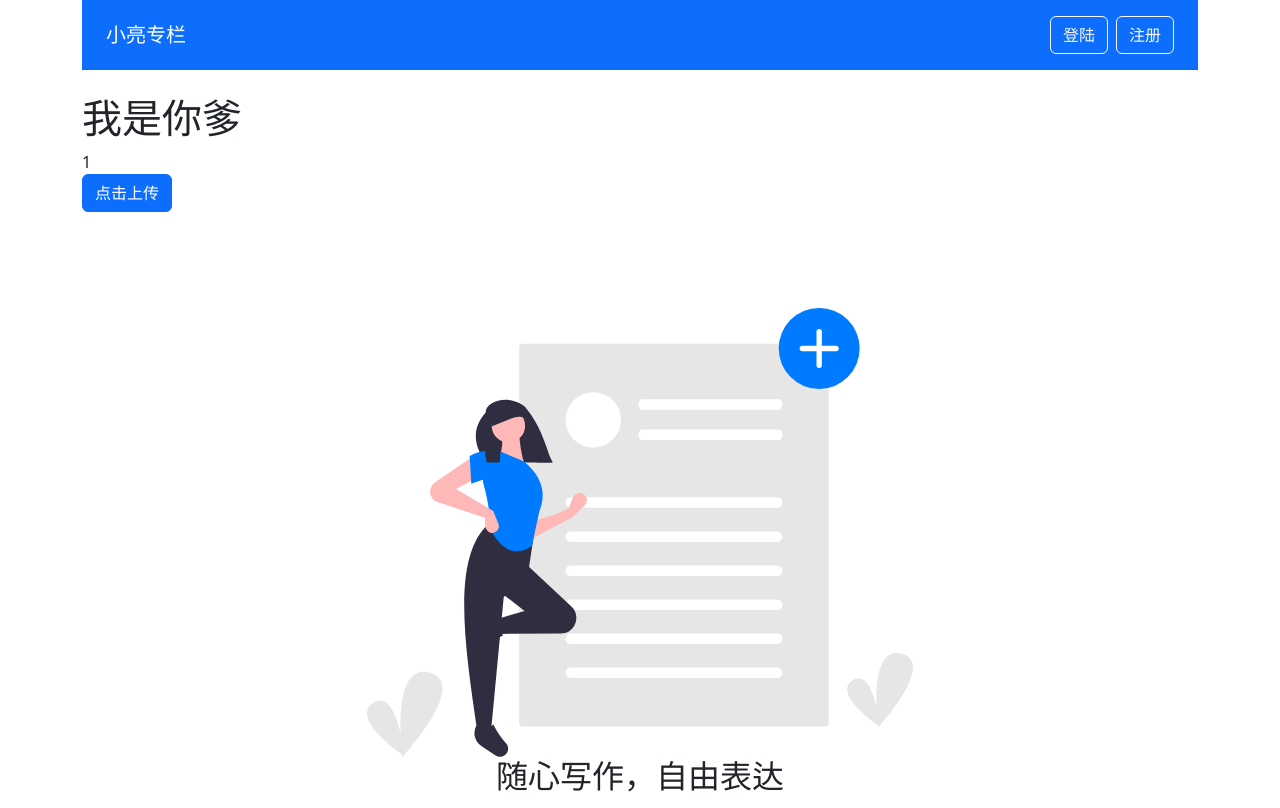
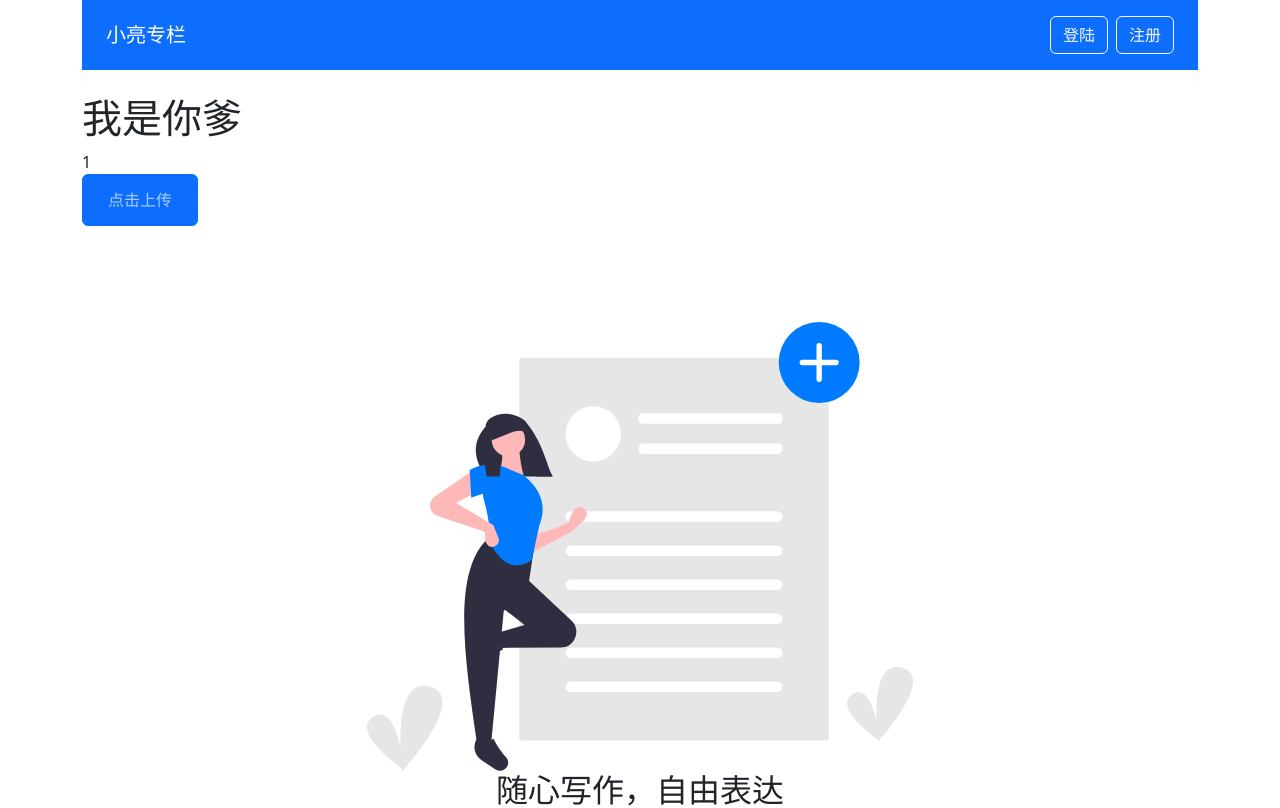
Before and after one commit to CN-L/reconfiguration-zheye, a Vue app: page / in a window 1280 px wide. Shown: the top 808 px of the page. Built offline with nearby package versions, Linux system fonts and the light colour scheme; no server answers.

Commit message:
feat($add): 支持插槽方式替换代码

```diff
--- a/src/components/Uploader.vue
+++ b/src/components/Uploader.vue
@@ -1,9 +1,15 @@
 <template>
   <div class="file-upload">
     <button @click="triggerUpload" class="btn btn-primary">
-     <span v-if="fileStatus === 'loading'">正在上传...</span>
-     <span v-else-if="fileStatus === 'success'">上传成功</span>
-     <span v-else>点击上传</span>
+      <slot v-if="fileStatus === 'loading'" name="loading">
+        <button class="btn btn-primary" disabled>正在上传...</button>
+      </slot>
+      <slot v-else-if="fileStatus === 'success'" name="uploaded">
+        <button class="btn btn-primary" disabled>上传成功</button>
+      </slot>
+      <slot v-else>
+        <button class="btn btn-primary" disabled>点击上传</button>
+      </slot>
     </button>
     <input @change="handleFileChage" class="file-input d-none" ref="fileInput" type="file">
   </div>
--- a/src/views/Home.vue
+++ b/src/views/Home.vue
@@ -44,7 +44,7 @@ export default defineComponent({
       createMessage(`上传图片ID${resp.data._id}`, 'success', 2000)
     }
     // 上传失败回调
-    const onFileUploadedError = (error: string) => {
+    const onFileUploadedError = (error: any) => {
       createMessage(error, 'error', 2000)
     }
     return {
```
